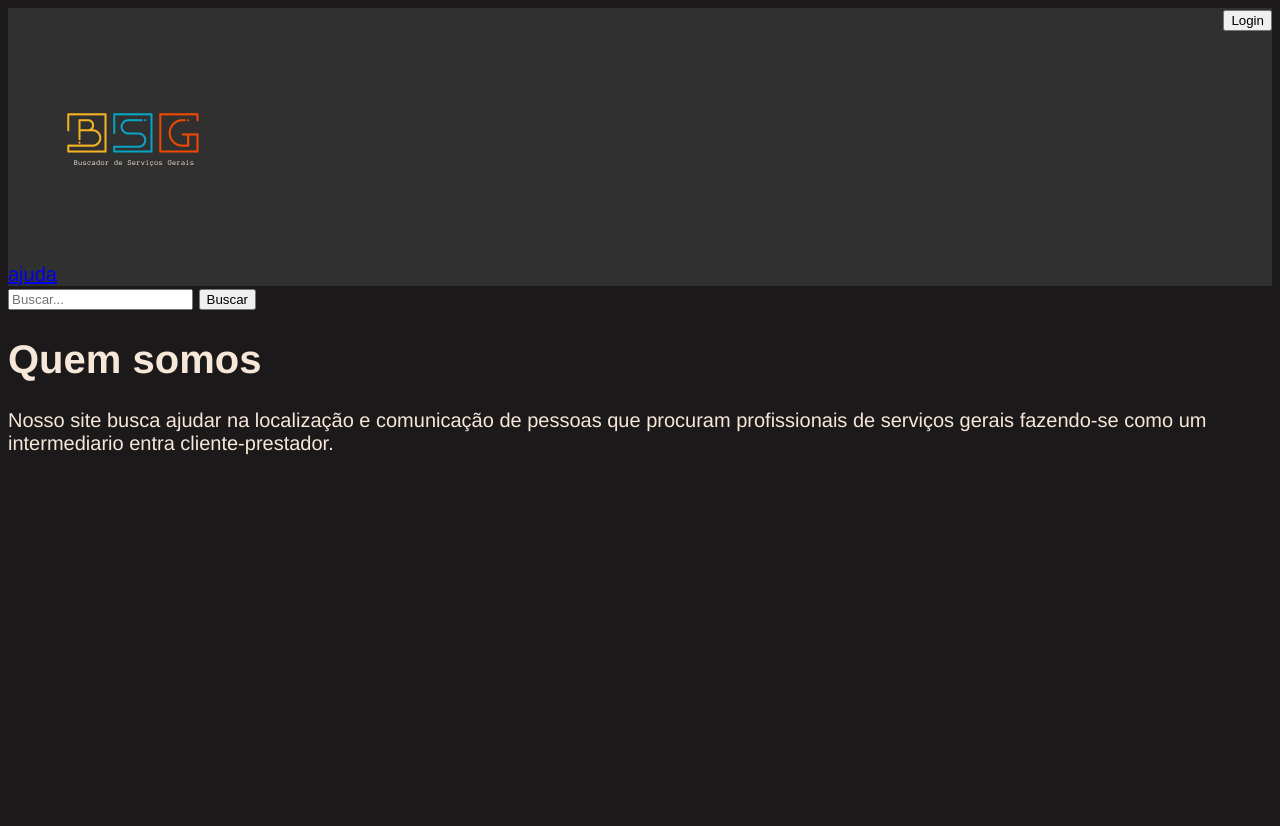
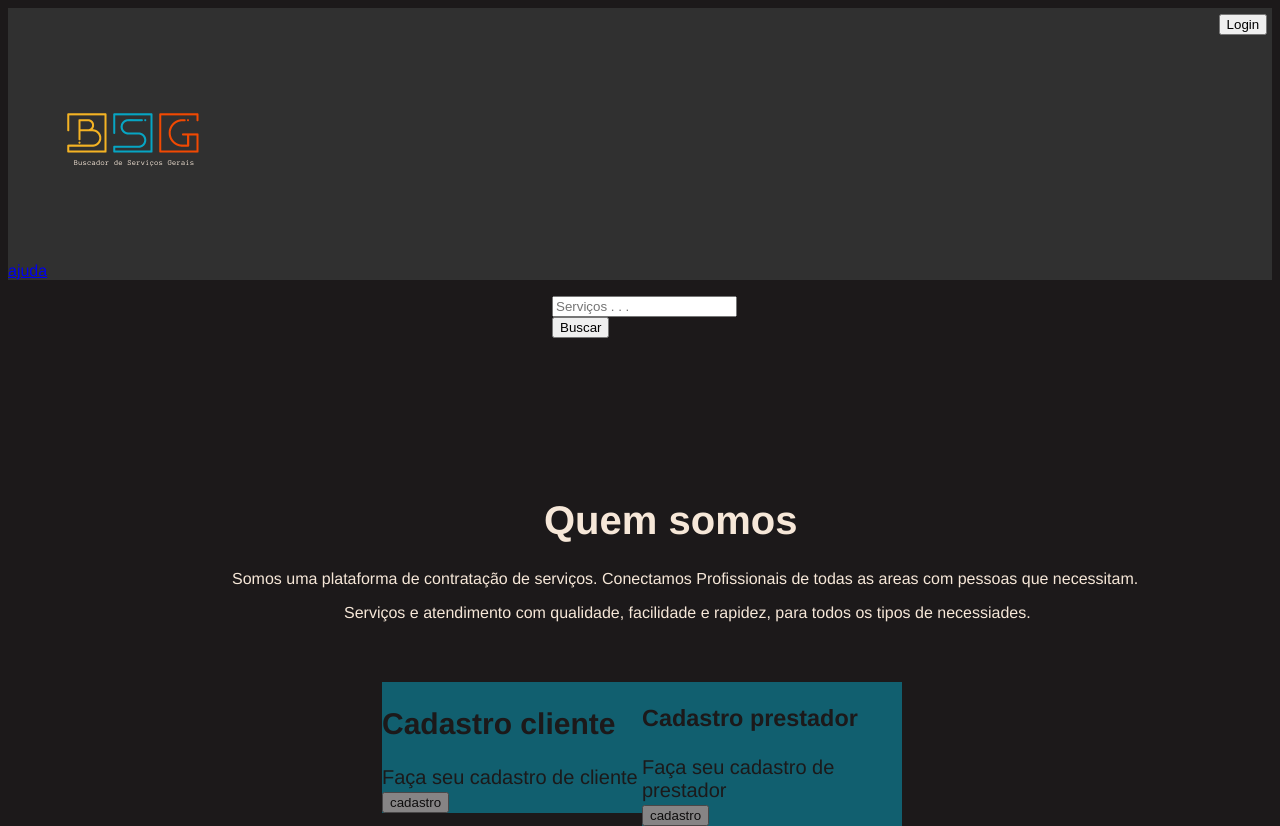
Before and after one commit to ICEI-PUC-Minas-PMV-ADS/pmv-ads-2021-2-e1-proj-web-t8-buscador-de-servicos, a plain HTML site: page Projeto Iniciado/Index.html in a window 1280 px wide. Before the commit the page ends 800 px from the top, so only its background shows below. Drawn offline with Linux system fonts and the light colour scheme.

Commit message:
Alteração de layout, adição de display

```diff
--- a/Projeto Iniciado/Index.html
+++ b/Projeto Iniciado/Index.html
@@ -6,11 +6,12 @@
             <meta name="viewport" content="width=device-width, initial-scale=1.0">
             <title>  BSG - Buscador de Serviços Gerais </title>
             <link rel="stylesheet" href="/Projeto Iniciado/css/Format.css">
+            <link rel="stylesheet" href="css/Display.css">
 
         </head>
 
         <body>
-            <header class="menu-principal">
+            <header class="menu">
                 <div id="Logo">
                     <img src="/Projeto Iniciado/img/Logo L branca.png" width="250" height="250">
                 </div>
@@ -23,20 +24,32 @@
                     <a href="ajuda.html">ajuda</a>
                 </div>
             </header>
-            <div id="divBusca">
-                <input type="text" id="txtBusca" placeholder="Buscar..."/>
+            <div id="Busca">
+                <input type="text" id="txtBusca" placeholder="Serviços . . ."/>
                 <button id="btnBusca">Buscar</button>
             </div>
-            <div id="CF">
+            <div id="QS">
                 <h1>Quem somos</h1>
-                Nosso site busca ajudar na localização e comunicação de pessoas que procuram profissionais de serviços gerais fazendo-se como um intermediario entra cliente-prestador.
-                <br>
+                <p>Somos uma plataforma de contratação de serviços. Conectamos Profissionais de todas as areas com pessoas que necessitam.</p>
+                <div id="fs">Serviços e atendimento com qualidade, facilidade e rapidez, para todos os tipos de necessiades.</div>
+            <section class="cadastro">
+                <div id="CC">
+                    <h2>Cadastro cliente</h2>
+                    Faça seu cadastro de cliente
+                    <form method="get" action="cadastro.html">
+                        <button type="submit">cadastro</button>
+                    </form>
+                </div>
 
-            </div>
-            <div id="CC">
-
-            </div>
-            <div id="CP">
+                <div id="CP">
+                    <h3>Cadastro prestador</h3>
+                    Faça seu cadastro de prestador
+                    <form method="get" action="cadastroP.html">
+                        <button type="submit">cadastro</button>
+                    </form>
+                </div>
+            </section>
         </body>
 
+
     </html>
--- /dev/null
+++ b/Projeto Iniciado/css/Display.css
@@ -0,0 +1,24 @@
+.cadastro
+{
+    font-size: 20px;
+    margin-top: 60px;
+    margin-left: 150px;
+    display: block;
+    width: 50%;
+}
+#CC
+{
+    float: left;
+    width: 50%;
+    background-color: #07a5c3;
+    opacity: 50%;
+    color: #1c191a;
+}
+#CP
+{
+    float: left;
+    width: 50%;
+    background-color: #07a5c3;
+    opacity: 50%;
+    color: #1c191a;
+}
--- a/Projeto Iniciado/css/Format.css
+++ b/Projeto Iniciado/css/Format.css
@@ -3,14 +3,35 @@ body
     background-color:#1c191a;
     color:#f6e7d8;
     font-family: Helvetica;
-    font-size: 20px;
+    font-size: 16px;
 }
 header
 {
     background-color: #303030;
 }
+
 #Login
 {
    float: right;
-   margin-top: -16pc;
+   margin-top: -15.5pc;
+   margin-right: 0.3pc;
 }
+#Busca
+{
+    margin-top: 1pc;
+    margin-inline: 34pc;
+}
+h1
+{
+    margin-top: 10Pc;
+    font-size: 40px;
+    margin-inline-start: 19.5pc;
+}
+#QS
+{
+    margin-inline-start: 14pc;
+}
+#fs
+{
+    margin-inline-start: 7pc;
+}
--- a/Projeto Iniciado/css/Style.css
+++ b/Projeto Iniciado/css/Style.css
@@ -1,7 +1,7 @@
 body
 {
-    background-color:#1c191a;
-    color:#f6e7d8;
+    background-color:rgb(61, 155, 199);
+    color: black;
     font-family: Arial, Helvetica, sans-serif;
     font-size: 20px;
 }
```
